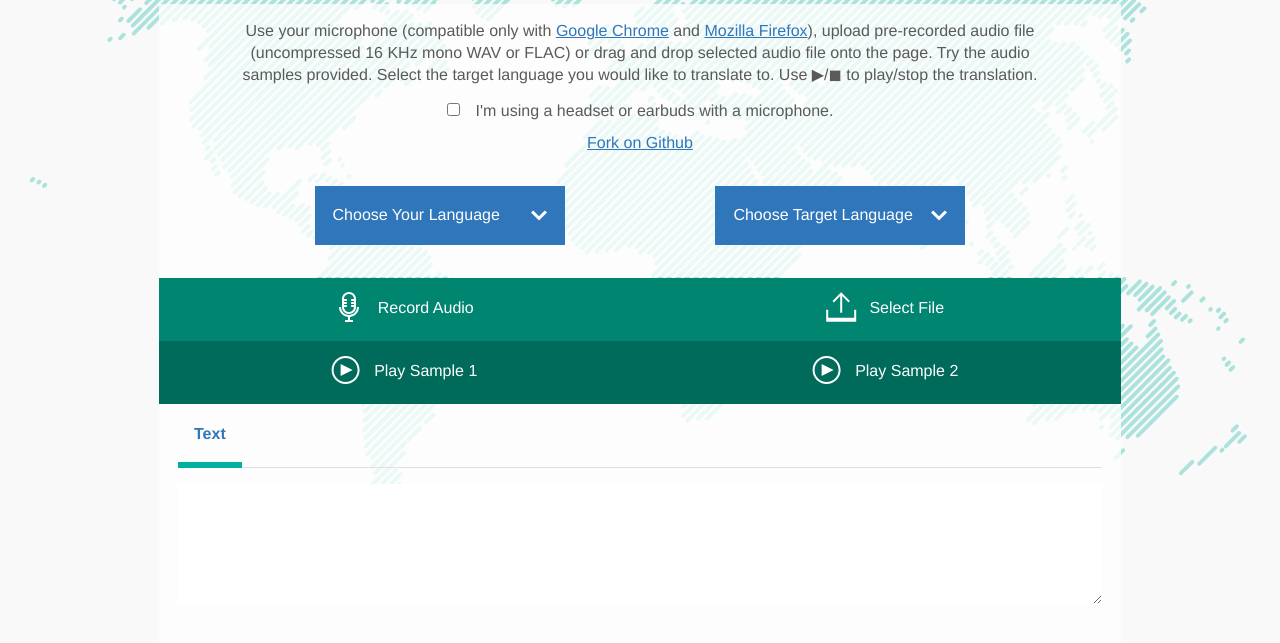
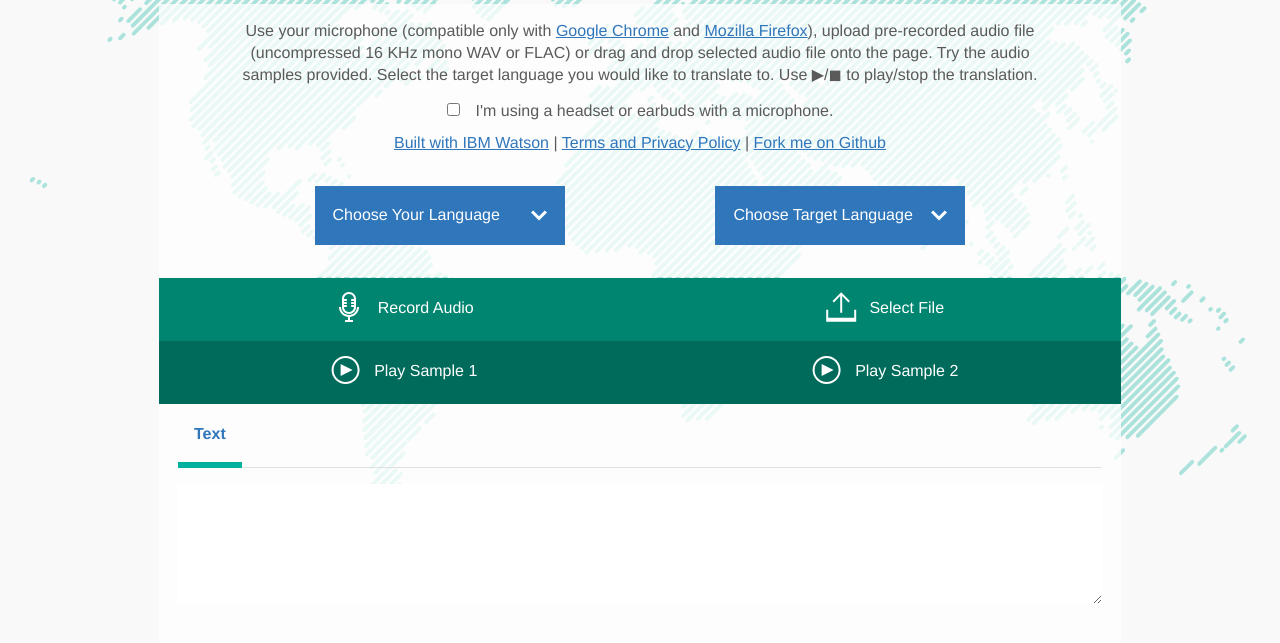
Before and after one commit to leonrch/SpeechToSpeech, a plain HTML site: page public/index.html in a window 1280 px wide. Shown: the part 87-730 px from the top of the page. Drawn offline with nearby package versions, Linux system fonts and the light colour scheme.

Commit message:
Added links to WDC and terms-and-privacy-policy

```diff
--- a/public/index.html
+++ b/public/index.html
@@ -26,7 +26,12 @@
 	  		<div class="col-lg-10 col-lg-push-1 col-md-12 col-sm-12">
 					<p class="help-block">Use your microphone (compatible only with <a href="https://www.google.com/intl/en/chrome/browser/desktop/">Google Chrome</a> and <a href="https://www.mozilla.org/en-US/firefox/new/">Mozilla Firefox</a>), upload pre-recorded audio file (uncompressed 16 KHz mono WAV or FLAC) or drag and drop selected audio file onto the page. Try the audio samples provided. Select the target language you would like to translate to. Use &#9654;/&#x025FC; to play/stop the translation.
 					<br><input type="checkbox" id="microphone_streaming" />I'm using a headset or earbuds with a microphone.
-					<br><a href="https://github.com/leonrch/SpeechToSpeech">Fork on Github</a>
+					<br>
+					<a href="http://www.ibm.com/smarterplanet/us/en/ibmwatson/developercloud/">Built with IBM Watson</a>
+					 |
+					<a href="http://www.ibm.com/privacy/us/en/">Terms and Privacy Policy</a>
+					 |
+					<a href="https://github.com/leonrch/SpeechToSpeech">Fork me on Github</a>
 					</p>
 				</div><!-- .col-lg-8 -->
 	  	</div>
```
